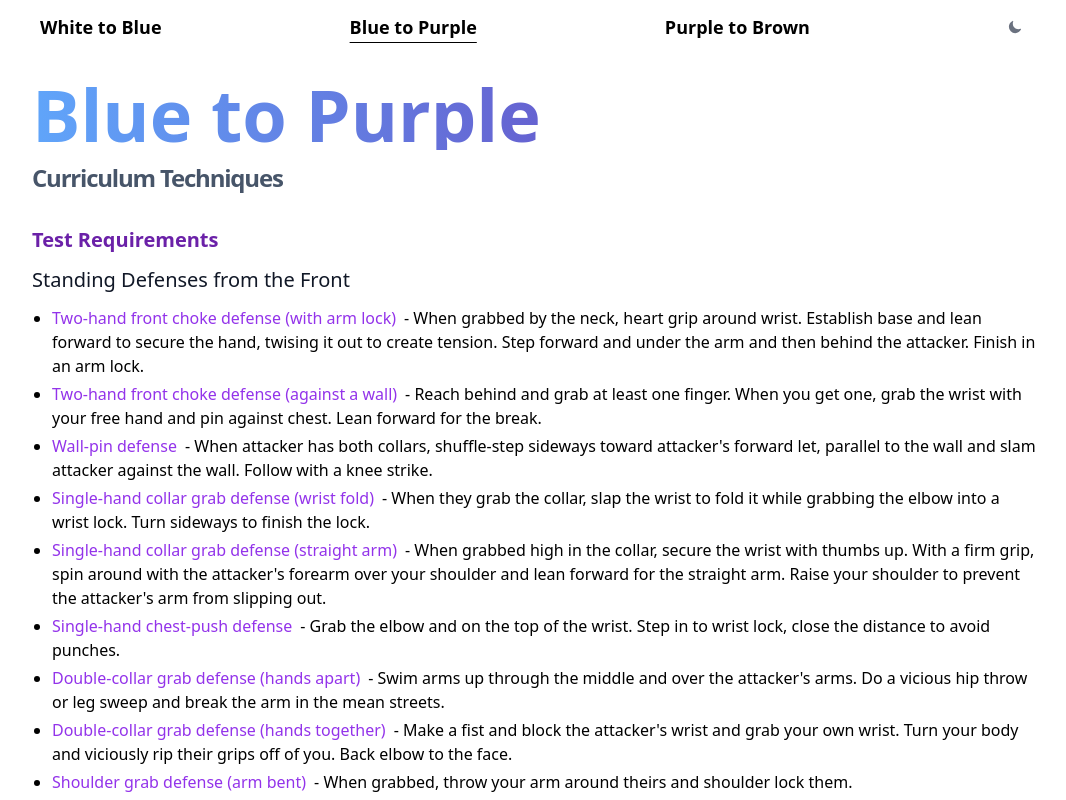
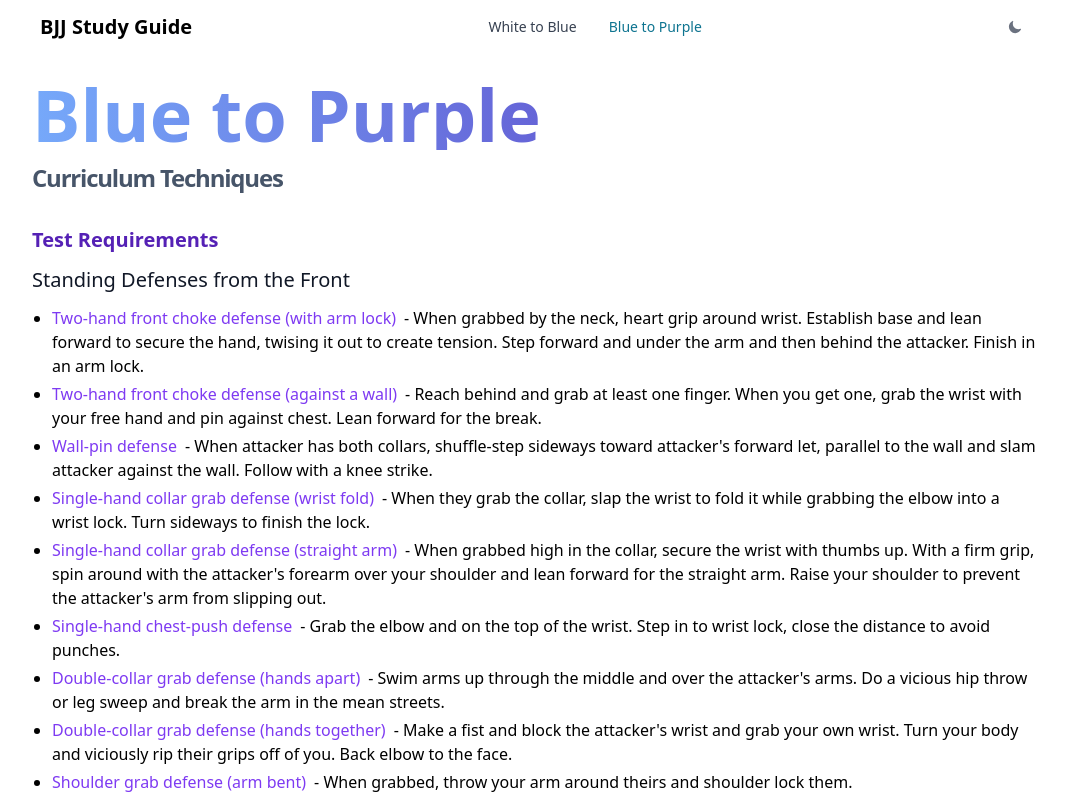
Before and after one commit to waynegraham/blue-to-purple, a React (Vite) app: page / in a window 1280 px wide. Shown: the top 800 px of the page, without its empty margins (104-1170 px from the left). Built offline with nearby package versions, Linux system fonts and the light colour scheme.

Commit message:
Use flowbite navigation components

```diff
--- a/src/components/Navigation.jsx
+++ b/src/components/Navigation.jsx
@@ -1,28 +1,53 @@
 import DarkmodeSelector from './DarkmodeSelector';
+import { Navbar } from "flowbite-react";
+
 
 function Navigation() {
   return (
-    // from https://www.freecodecamp.org/news/how-to-build-a-dark-mode-switcher-with-tailwind-css-and-flowbite/
-    <nav className="bg-white border-gray-200 px- bg-white border-gray-200 px-2 sm:px-4 py-2.5 rounded dark:bg-gray-800">
-      <div className="container mx-auto flex flex-wrap items-center justify-between">
-        <a href="https://waynegraham.github.io/white-to-blue" className="flex">
-          <span className="self-center text-lg font-semibold whitespace-nowrap dark:text-white">White to Blue</span>
-        </a>
+    <Navbar fluid rounded>
+      <Navbar.Brand href="https://waynegraham.github.io/blue-to-purple">
+        <span className="self-center whitespace-nowrap text-xl font-semibold dark:text-white">BJJ Study Guide</span>
+      </Navbar.Brand>
+      <div className="flex md:order-2">
+        <DarkmodeSelector />
+        <Navbar.Toggle />
+      </div>
 
-        <a href="https://waynegraham.github.io/blue-to-purple/" className="flex">
-          <span className="self-center text-lg font-semibold whitespace-nowrap dark:text-white underline underline-offset-8">Blue to Purple</span>
-        </a>
-
-        <a href="#" className="flex">
-          <span className="self-center text-lg font-semibold whitespace-nowrap dark:text-white">Purple to Brown</span>
-        </a>
-
-        <div className="flex md:order-2">
-          <DarkmodeSelector /> {/* Darkmode toggle */}
-        </div>
-      </div>
-    </nav>
-  );
+      <Navbar.Collapse>
+        <Navbar.Link href="https://waynegraham.github.io/white-to-blue">
+          White to Blue
+        </Navbar.Link>
+        <Navbar.Link href="https://waynegraham.github.io/blue-to-purple" active>
+          Blue to Purple
+        </Navbar.Link>
+      </Navbar.Collapse>
+    </Navbar>
+  )
 }
 
+// function Navigation() {
+//   return (
+//     // from https://www.freecodecamp.org/news/how-to-build-a-dark-mode-switcher-with-tailwind-css-and-flowbite/
+//     <nav classNameName="bg-white border-gray-200 px- bg-white border-gray-200 px-2 sm:px-4 py-2.5 rounded dark:bg-gray-800">
+//       <div classNameName="container mx-auto flex flex-wrap items-center justify-between">
+//         <a href="https://waynegraham.github.io/white-to-blue" classNameName="flex">
+//           <span classNameName="self-center text-lg font-semibold whitespace-nowrap dark:text-white">White to Blue</span>
+//         </a>
+
+//         <a href="https://waynegraham.github.io/blue-to-purple/" classNameName="flex">
+//           <span classNameName="self-center text-lg font-semibold whitespace-nowrap dark:text-white underline underline-offset-8">Blue to Purple</span>
+//         </a>
+
+//         <a href="#" classNameName="flex">
+//           <span classNameName="self-center text-lg font-semibold whitespace-nowrap dark:text-white">Purple to Brown</span>
+//         </a>
+
+//         <div classNameName="flex md:order-2">
+//           <DarkmodeSelector /> {/* Darkmode toggle */}
+//         </div>
+//       </div>
+//     </nav>
+//   );
+// }
+
 export default Navigation;
--- a/tailwind.config.js
+++ b/tailwind.config.js
@@ -1,8 +1,12 @@
+const flowbite = require("flowbite-react/tailwind");
+
 /** @type {import('tailwindcss').Config} */
+
 export default {
   content: [
     "./index.html",
     "./src/**/*.{js,ts,jsx,tsx}",
+    flowbite.content(), // Include Flowbite's content
   ],
   darkMode: "class",
   theme: {
@@ -13,5 +17,7 @@ export default {
       }
     },
   },
-  plugins: [],
+  plugins: [
+    flowbite.plugin(), // Include Flowbite's plugin for Tailwind CSS,
+  ],
 }
```
Also changed, not shown: package.json (+7 -6 lines), 1 other file (tests, documents, lock files or other folders).
